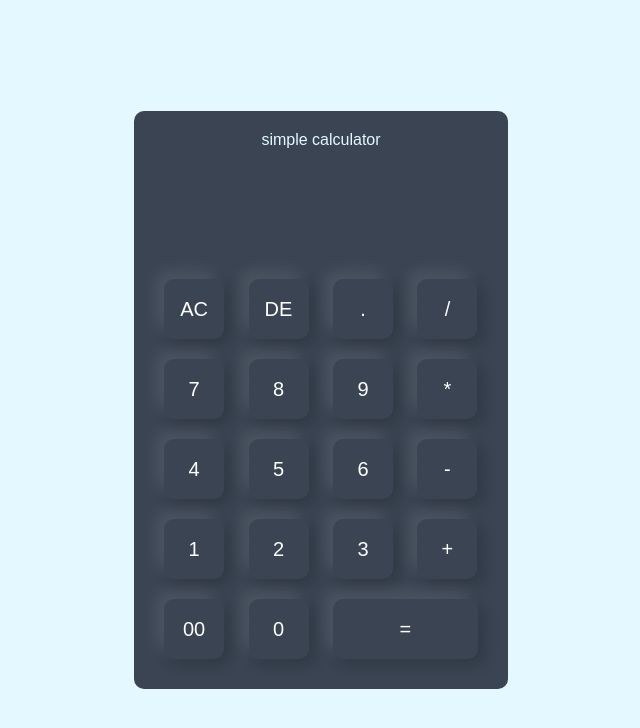
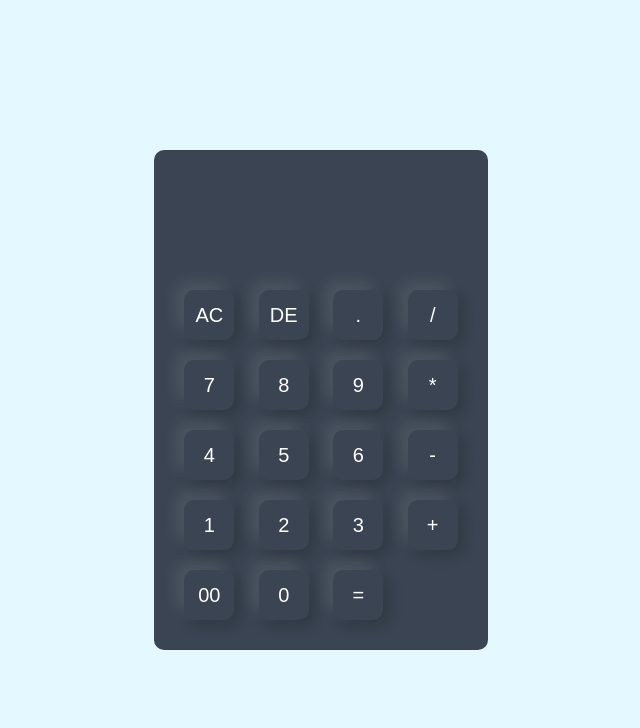
Before and after one commit to aiyus2020/Calculator, a plain HTML site: page index.html in a window 1280 px wide. Shown: the whole page, without its empty margins (319-959 px from the left). Drawn offline with Linux system fonts and the light colour scheme.

Commit message:
third commit

```diff
--- a/index.html
+++ b/index.html
@@ -9,7 +9,6 @@
   <body>
     <div class="container">
       <div class="calculator">
-        <div class="text"><p>simple calculator</p></div>
         <form>
           <div class="display">
             <input type="text" name="display" />
--- a/styles.css
+++ b/styles.css
@@ -12,22 +12,17 @@
   align-items: center;
   justify-content: center;
 }
-.text p {
-  display: flex;
-  justify-content: center;
-  align-items: center;
-  color: #e3f9ff;
-}
+
 .calculator {
   background: #3a4452;
   padding: 20px;
   border-radius: 10px;
 }
-input {
+.calculator form input {
   border: 0;
   outline: 0;
-  width: 60px;
-  height: 60px;
+  width: 50px;
+  height: 50px;
   border-radius: 10px;
   box-shadow: -8px -8px 15px rgba(255, 255, 255, 0.1),
     5px 5px 15px rgba(0, 0, 0, 0.2);
@@ -45,7 +40,7 @@ form .display {
 form .display input {
   text-align: right;
   flex: 1;
-  font-size: 45px;
+  font-size: 30px;
   box-shadow: none;
 }
 .equal {
```
